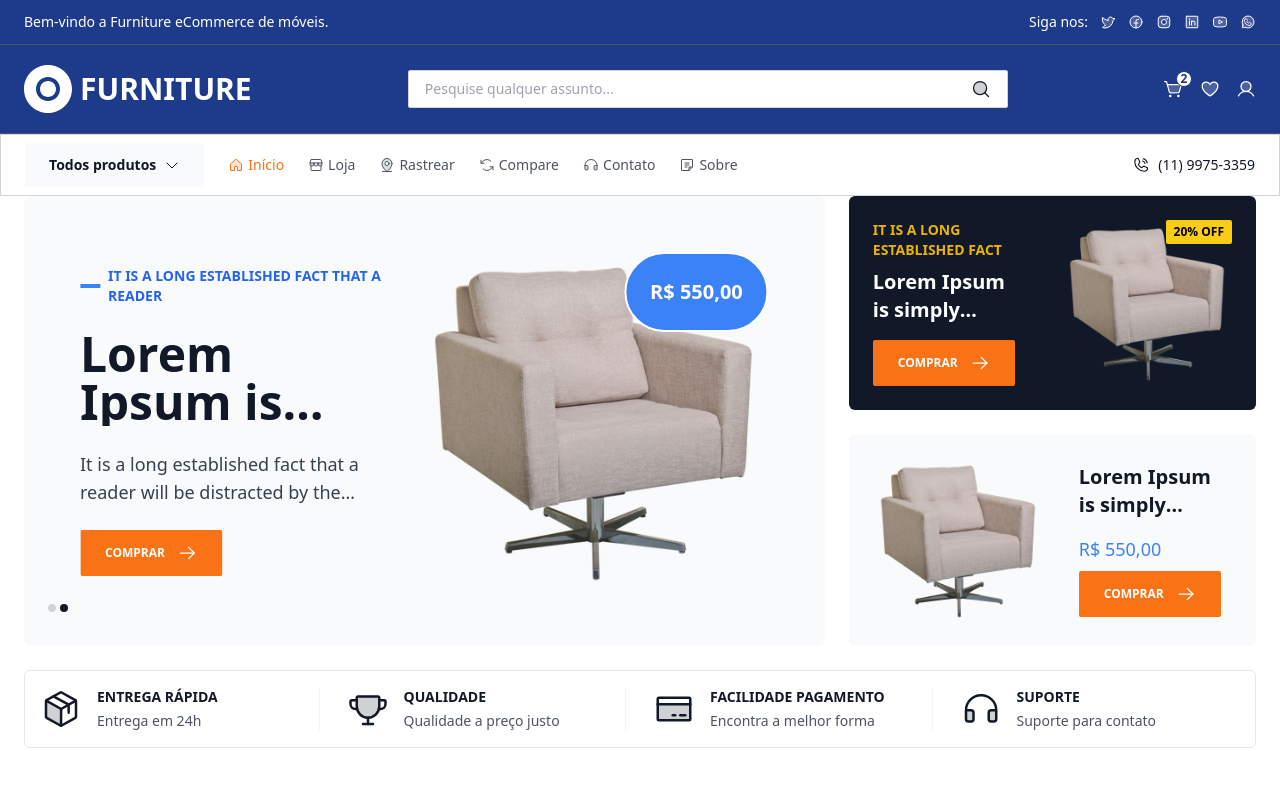
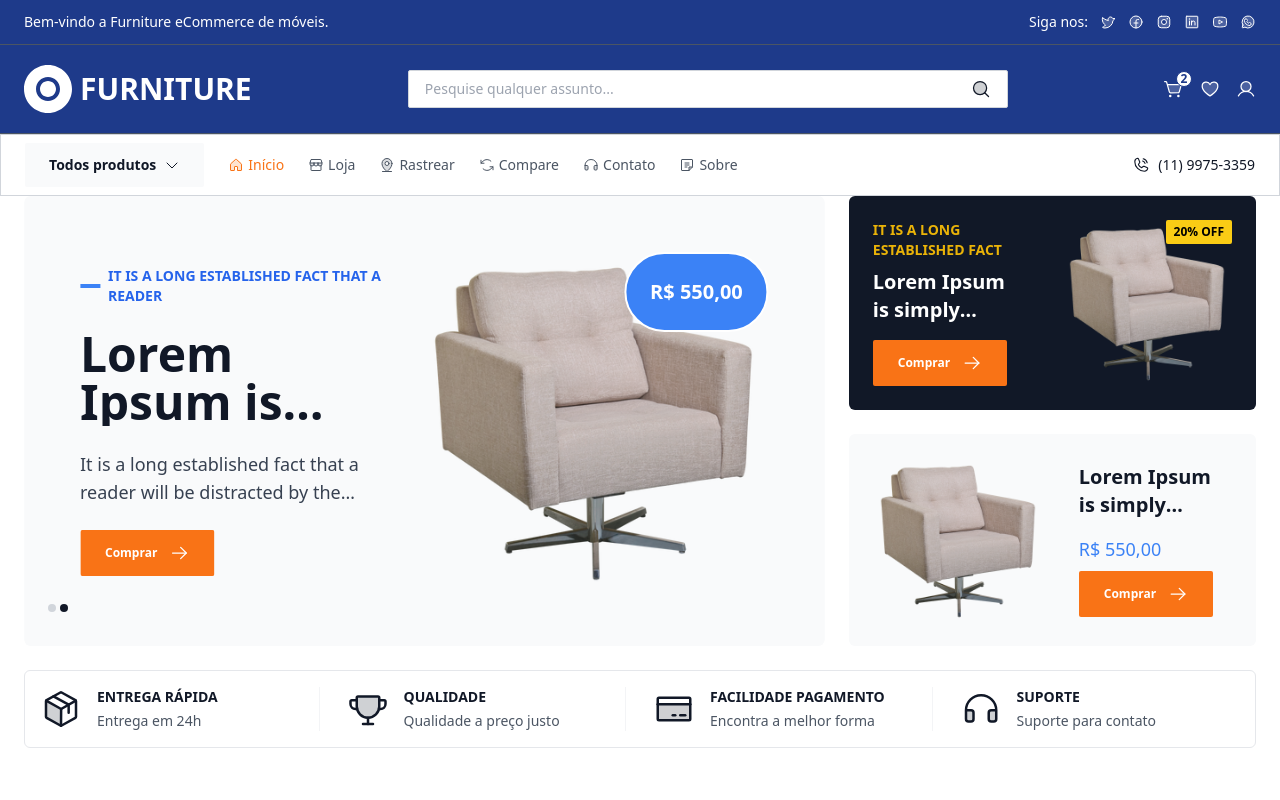
Before and after one commit to bhigoreduardo/mern-application, a React (Vite) app in the folder web/: page / in a window 1280 px wide. Shown: the top 800 px of the page. Built offline with nearby package versions, Linux system fonts and the light colour scheme.

Commit message:
:lipstick: Fix: Fix button text style

```diff
--- a/web/src/app/components/form/public/newsletter.jsx
+++ b/web/src/app/components/form/public/newsletter.jsx
@@ -39,7 +39,7 @@
       />
       <Button
         type="submit"
-        className="bg-orange-500 text-white hover:bg-orange-600"
+        className="bg-orange-500 text-white hover:bg-orange-600 uppercase"
       >
         Inscrever
         <ArrowRight size={20} className="text-white" />
--- a/web/src/app/components/ui/buttons/button.jsx
+++ b/web/src/app/components/ui/buttons/button.jsx
@@ -6,7 +6,7 @@
     <button
       type={type || 'button'}
       className={mergeClassName(
-        'flex items-center justify-center gap-3 font-semibold uppercase py-3 px-6 rounded-sm text-xs border border-transparent duration-300 ease-in-out disabled:bg-orange-400 disabled:cursor-not-allowed',
+        'flex items-center justify-center gap-3 font-semibold py-3 px-6 rounded-sm text-xs border border-transparent duration-300 ease-in-out disabled:bg-orange-400 disabled:cursor-not-allowed',
         className
       )}
       {...props}
```
